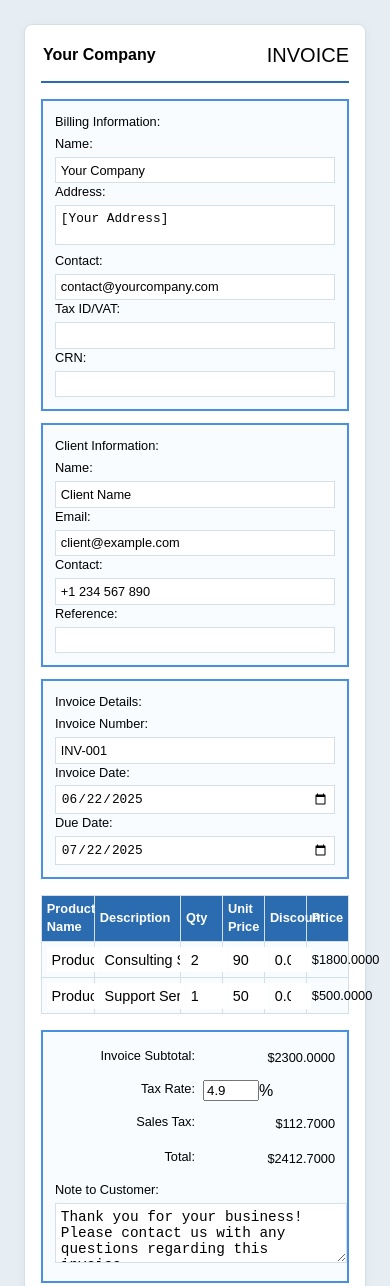
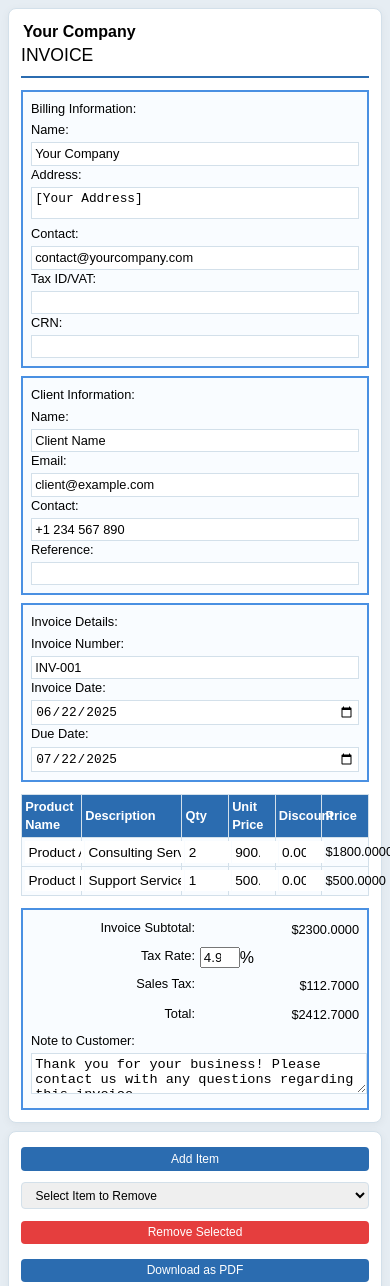
Before and after one commit to analyticswithharry/cpnw-invoice-maker, a website: page public/index.html in a window 390 px wide. Shown: the top 1286 px of the page. Drawn offline with Linux system fonts and the light colour scheme.

Commit message:
Update styles.css

```diff
--- a/public/styles.css
+++ b/public/styles.css
@@ -1,7 +1,7 @@
 body {
     font-family: 'Arial', sans-serif;
     margin: 0;
-    padding: 1.5rem;
+    padding: 1rem;
     background-color: #e6edf3;
     color: #000;
     line-height: 1.4;
@@ -11,13 +11,13 @@ body {
     display: flex;
     max-width: 1200px;
     margin: 0 auto;
-    gap: 1.5rem;
+    gap: 1rem;
     align-items: flex-start;
 }
 
 .invoice-box {
     flex: 3;
-    padding: 1.5rem;
+    padding: 1rem;
     border: 1px solid #d3e0ea;
     background-color: #fff;
     border-radius: 8px;
@@ -30,76 +30,76 @@ body {
     justify-content: space-between;
     align-items: center;
     border-bottom: 2px solid #2b6cb0;
-    padding-bottom: 0.75rem;
-    margin-bottom: 1rem;
+    padding-bottom: 0.5rem;
+    margin-bottom: 0.75rem;
 }
 
 .header-left {
     display: flex;
     align-items: center;
-    gap: 0.75rem;
+    gap: 0.5rem;
 }
 
 #logo {
-    max-width: 100px;
-    max-height: 100px;
+    max-width: 80px;
+    max-height: 80px;
     display: none;
 }
 
 .company-name input {
     border: none;
-    font-size: 1.25rem;
+    font-size: 1.1rem;
     font-weight: bold;
     color: #000;
 }
 
 .invoice-title {
-    font-size: 1.5rem;
+    font-size: 1.25rem;
     font-weight: normal;
 }
 
 .info-section {
     display: grid;
     grid-template-columns: repeat(3, 1fr);
-    gap: 0.75rem;
-    margin-bottom: 1rem;
+    gap: 0.5rem;
+    margin-bottom: 0.75rem;
 }
 
 .info-box {
-    padding: 0.75rem;
+    padding: 0.5rem;
     border: 2px solid #4a90e2;
     background-color: #f9fcff;
 }
 
 .info-box p {
     margin: 0;
-    font-size: 0.9rem;
-    margin-bottom: 0.25rem;
+    font-size: 0.85rem;
+    margin-bottom: 0.2rem;
 }
 
 .info-box input, .info-box textarea {
     width: 100%;
-    padding: 0.3rem;
+    padding: 0.2rem;
     border: 1px solid #d3e0ea;
-    font-size: 0.9rem;
+    font-size: 0.85rem;
     box-sizing: border-box;
 }
 
 .info-box textarea {
-    height: 2.5rem;
+    height: 2rem;
     resize: none;
 }
 
 table {
     width: 100%;
     border-collapse: collapse;
-    margin-bottom: 1rem;
+    margin-bottom: 0.75rem;
     border: 1px solid #d3e0ea;
     table-layout: fixed;
 }
 
 th, td {
-    padding: 0.5rem;
+    padding: 0.3rem;
     text-align: left;
     border: 1px solid #d3e0ea;
 }
@@ -108,19 +108,19 @@ th {
     background-color: #2b6cb0;
     color: #fff;
     font-weight: bold;
-    font-size: 0.9rem;
+    font-size: 0.85rem;
 }
 
 td {
-    font-size: 0.9rem;
+    font-size: 0.85rem;
     background-color: #f9fcff;
 }
 
 td input {
     width: 100%;
     border: none;
-    padding: 0.3rem;
-    font-size: 0.9rem;
+    padding: 0.2rem;
+    font-size: 0.85rem;
 }
 
 .product-name-col { width: 20%; }
@@ -128,13 +128,13 @@ td input {
 .quantity-col, .unit-price-col, .discount-col, .price-col { width: 15%; }
 
 .btn {
-    padding: 0.5rem 1rem;
+    padding: 0.4rem 0.8rem;
     background-color: #2b6cb0;
     color: #fff;
     border: none;
     cursor: pointer;
-    font-size: 0.9rem;
-    margin: 0.3rem 0;
+    font-size: 0.85rem;
+    margin: 0.2rem 0;
     border-radius: 4px;
 }
 
@@ -151,42 +151,42 @@ td input {
 }
 
 .totals-section {
-    margin-top: 1rem;
+    margin-top: 0.75rem;
 }
 
 .totals-box {
-    padding: 0.75rem;
+    padding: 0.5rem;
     border: 2px solid #4a90e2;
     background-color: #f9fcff;
 }
 
 .totals-box p {
     margin: 0;
-    font-size: 0.9rem;
-    margin-bottom: 0.25rem;
+    font-size: 0.85rem;
+    margin-bottom: 0.2rem;
 }
 
 .totals-box span {
-    font-size: 0.9rem;
+    font-size: 0.85rem;
     border: none;
-    padding: 0.3rem 0;
+    padding: 0.2rem 0;
 }
 
 .totals-box input[type="number"] {
-    width: 3rem;
+    width: 2.5rem;
 }
 
 .subtotal-row, .tax-rate-row {
     display: flex;
     justify-content: space-between;
     align-items: center;
-    margin-bottom: 0.5rem;
+    margin-bottom: 0.3rem;
 }
 
 .subtotal-row p, .tax-rate-row p {
     flex: 0 0 50%;
     text-align: right;
-    padding-right: 0.5rem;
+    padding-right: 0.3rem;
 }
 
 .tax-rate-container {
@@ -197,28 +197,28 @@ td input {
 
 .note-textarea {
     width: 100%;
-    height: 3rem;
-    padding: 0.3rem;
+    height: 2.5rem;
+    padding: 0.2rem;
     border: 1px solid #d3e0ea;
-    font-size: 0.9rem;
+    font-size: 0.85rem;
     resize: vertical;
 }
 
 .button-container {
     flex: 1;
-    padding: 1.5rem;
+    padding: 1rem;
     background-color: #fff;
     border: 1px solid #d3e0ea;
     border-radius: 8px;
     box-shadow: 0 2px 10px rgba(0, 0, 0, 0.05);
     display: flex;
     flex-direction: column;
-    gap: 0.75rem;
+    gap: 0.5rem;
 }
 
 .color-select {
-    padding: 0.5rem;
-    font-size: 0.9rem;
+    padding: 0.4rem;
+    font-size: 0.85rem;
     border: 1px solid #d3e0ea;
     border-radius: 4px;
     cursor: pointer;
@@ -250,6 +250,59 @@ td input {
 .color-orange .info-box, .color-orange .totals-box { border-color: #f6ad55; }
 
 @media (max-width: 768px) {
+    body {
+        padding: 0.5rem;
+    }
+    .main-container {
+        flex-direction: column;
+        gap: 0.5rem;
+    }
+    .invoice-box, .button-container {
+        padding: 0.75rem;
+        width: 100%;
+        max-width: 100%;
+        box-sizing: border-box;
+    }
+    .info-section {
+        grid-template-columns: 1fr;
+        gap: 0.5rem;
+    }
+    .info-box p, .info-box input, .info-box textarea, td, th, .totals-box p, .totals-box span {
+        font-size: 0.8rem;
+    }
+    .header {
+        flex-direction: column;
+        align-items: flex-start;
+    }
+    .header .company-name input {
+        font-size: 1rem;
+    }
+    .invoice-title {
+        font-size: 1.1rem;
+    }
+    th, td {
+        padding: 0.2rem;
+    }
+    table {
+        font-size: 0.75rem;
+    }
+    .totals-box input[type="number"] {
+        width: 2rem;
+    }
+    .note-textarea {
+        height: 2rem;
+    }
+    .btn, .color-select {
+        padding: 0.3rem 0.6rem;
+        font-size: 0.75rem;
+    }
+    #logo {
+        max-width: 60px;
+        max-height: 60px;
+    }
+}
+
+@media (min-width: 769px) and (max-width: 1024px) {
     .main-container {
         flex-direction: column;
     }
@@ -257,28 +310,17 @@ td input {
         padding: 1rem;
     }
     .info-section {
-        grid-template-columns: 1fr;
-    }
-    .info-box p, .info-box input, .info-box textarea, td, th, .totals-box p, .totals-box span {
-        font-size: 0.8rem;
-    }
-    .header .company-name input { font-size: 1rem; }
-    .invoice-title { font-size: 1.25rem; }
-    th, td { padding: 0.3rem; }
-}
-
-@media (min-width: 769px) and (max-width: 1024px) {
-    .main-container {
-        flex-direction: column;
-    }
-    .info-section {
         grid-template-columns: repeat(2, 1fr);
     }
     .info-box p, .info-box input, .info-box textarea, td, th, .totals-box p, .totals-box span {
         font-size: 0.85rem;
     }
-    .header .company-name input { font-size: 1.1rem; }
-    .invoice-title { font-size: 1.35rem; }
+    .header .company-name input {
+        font-size: 1.1rem;
+    }
+    .invoice-title {
+        font-size: 1.35rem;
+    }
 }
 
 @media (min-width: 1025px) {
```
